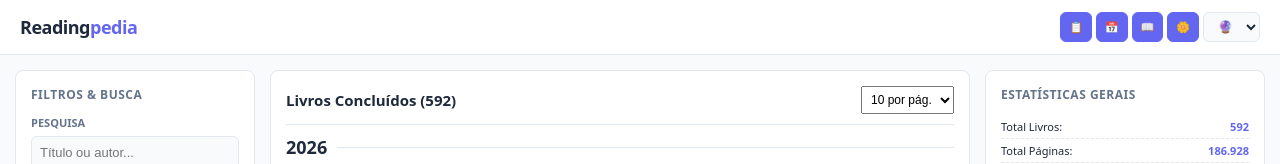
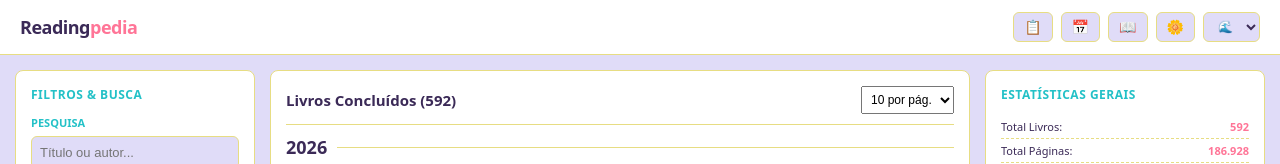
Before and after one commit to riversonng/covered, a plain HTML site: page metrics.html in a window 1280 px wide. Shown: the top 164 px of the page. Drawn offline with Linux system fonts and the light colour scheme.

Commit message:
Update metrics.html

```diff
--- a/metrics.html
+++ b/metrics.html
@@ -7,43 +7,58 @@
 <style>
 /* --- CONFIGURAÇÃO DE PALETAS (TEMAS) --- */
 :root {
-  --bg: #f8fafc;
+  --bg: #e0dcf8;         /* Lavanda pastel de fundo */
   --card: #ffffff;
-  --text: #1e293b;
-  --text-muted: #64748b;
-  --border: #e2e8f0;
-  --skoob-blue: #6366f1;
+  --text: #3b2a57;       /* Roxo ametista escuro para leitura */
+  --text-muted: #23c1c7; /* Tons pastéis secundários */
+  --border: #e7dd83;
+  --skoob-blue: #ff7597; /* Rosa chiclete pastel para botões */
+  --btn-text: #ffffff;
   --radius: 8px;
 }
 
-/* 🌈 pastel-rainbow */
-[data-theme="pastel-rainbow"] {
-  --bg: #fffaf5;
-  --card: #ffffff;
-  --text: #4c2964;
-  --text-muted: #2e98a7;
-  --border: #fde68a;
-  --skoob-blue: #fb7185;
+/* 📜 Tema Claro 2: Light Dark Academia */
+[data-theme="light-dark-academia"] {
+  --bg: #f4eae1;         /* Papel antigo / Bege pergaminho claro */
+  --card: #fcf8f2;       /* Marfim suave */
+  --text: #2b1f1d;       /* Marrom sépia escuro (tinta nanquim) */
+  --text-muted: #7c6a5e; /* Camurça fosco */
+  --border: #dfcfbe;     /* Bordas de papel envelhecido */
+  --skoob-blue: #5c4033; /* Marrom café/couro para botões */
+  --btn-text: #fdfaf7;
 }
 
-/* 🌸 rosa */
-[data-theme="rosa"] {
-  --bg: #fff1f2;
-  --card: #ffffff;
-  --text: #4c1d2b;
-  --text-muted: #be5873;
-  --border: #fecdd3;
-  --skoob-blue: #f472b6;
+/* 📚 Tema Escuro 1: Dark Academia */
+[data-theme="dark-academia"] {
+  --bg: #1a1412;         /* Marrom quase preto / Madeira escura */
+  --card: #281e1b;       /* Marrom couro profundo */
+  --text: #f4ede4;       /* Papel antigo / Marfim claro */
+  --text-muted: #a89481; /* Sépia / Camurça */
+  --border: #3d302b;     /* Bordas sutis de madeira */
+  --skoob-blue: #8c6239; /* Ouro velho / Bronze para botões */
+  --btn-text: #f4ede4;
 }
 
-/* 🌿 verde */
-[data-theme="verde"] {
-  --bg: #f4fbf6;
-  --card: #ffffff;
-  --text: #163a2b;
-  --text-muted: #18bda1;
-  --border: #ccebd7;
-  --skoob-blue: #21b18d;
+/* 🍷 Tema Escuro 2: Veludo (Velvet Night) */
+[data-theme="veludo"] {
+  --bg: #0f050c;         /* Vinho/Roxo extremamente escuro */
+  --card: #1f0d1a;       /* Veludo ameixa profundo */
+  --text: #fbebf5;       /* Seda clara com toque rosado */
+  --text-muted: #b38da9; /* Malva fosco */
+  --border: #381630;     /* Bordas de vinho fundido */
+  --skoob-blue: #d12b6f; /* Vermelho carmim/veludo vibrante para botões */
+  --btn-text: #ffffff;
+}
+
+/* 🌈 Tema Pastel Colorido (Pastel Rainbow) */
+[data-theme="pastel-rainbow"] {
+--bg: #0b0f19;         /* Azul espacial extremamente escuro */
+  --card: #161c2e;       /* Cartões em azul meia-noite profundo */
+  --text: #00ffcc;       /* Texto principal em verde neon/ciano elétrico */
+  --text-muted: #6f80a5; /* Azul acinzenzado para informações secundárias */
+  --border: #222f4d;     /* Bordas tecnológicas discretas */
+  --skoob-blue: #ff007f; /* Rosa choque/Neon para botões de ação e destaque */
+  --btn-text: #ffffff;
 }
 
 body {
@@ -57,6 +72,39 @@ header { background: var(--card); border-bottom: 1px solid var(--border); paddin
 header h1 { margin: 0; font-size: 18px; font-weight: 700; letter-spacing: -0.5px; }
 header h1 span { color: var(--skoob-blue); }
 .palette-selector { background: var(--bg); border: 1px solid var(--border); color: var(--text); padding: 6px 10px; border-radius: 6px; font-size: 12px; font-weight: 500; cursor: pointer; }
+
+/* --- BOTÕES DO HEADER (Adicione este bloco) --- */
+.header-buttons {
+  display: flex;
+  align-items: center;
+  gap: 8px; /* Espaçamento entre os botões */
+}
+
+.header-buttons button {
+  background: var(--bg);
+  border: 1px solid var(--border);
+  color: var(--text);
+  padding: 6px 10px;
+  border-radius: 6px;
+  font-size: 14px; /* Ajuste o tamanho do emoji se precisar */
+  cursor: pointer;
+  transition: all 0.2s ease;
+  display: flex;
+  align-items: center;
+  justify-content: center;
+}
+
+/* Efeito de passar o mouse nos botões */
+.header-buttons button:hover {
+  border-color: var(--skoob-blue);
+  background: var(--card);
+  transform: translateY(-1px); /* Um leve efeito de flutuar */
+}
+
+/* Efeito de clique */
+.header-buttons button:active {
+  transform: translateY(0);
+}
 
 /* --- GRID TRIPLICE (FILTROS | CONTEÚDO | GRÁFICOS) --- */
 .main-wrapper { max-width: 1440px; margin: 15px auto; display: grid; grid-template-columns: 240px 1fr 280px; gap: 15px; padding: 0 15px; }
@@ -85,6 +133,26 @@ header h1 span { color: var(--skoob-blue); }
 }
 .btn-filter:hover { border-color: var(--skoob-blue); }
 .btn-filter.active { background: var(--skoob-blue); color: #fff; border-color: var(--skoob-blue); }
+/* --- ESTILIZAÇÃO DOS BOTÕES --- */
+.btn-primary {
+  background-color: var(--skoob-blue);
+  color: var(--btn-text);
+  border: none;
+  border-radius: var(--radius);
+  padding: 10px 20px;
+  font-weight: 600;
+  cursor: pointer;
+  transition: filter 0.2s ease, transform 0.1s ease;
+}
+
+.btn-primary:hover {
+  /* Escurece ou clareia levemente o botão no hover de forma automática */
+  filter: brightness(0.9);
+}
+
+.btn-primary:active {
+  transform: scale(0.98);
+}
 
 .clear-btn { width: 100%; padding: 8px; background: transparent; border: 1px dashed var(--border); color: var(--text-muted); font-weight: 600; border-radius: 6px; cursor: pointer; font-size: 12px; margin-top: 10px; }
 .clear-btn:hover { border-color: var(--skoob-blue); color: var(--skoob-blue); }
@@ -146,17 +214,18 @@ header h1 span { color: var(--skoob-blue); }
 <header>
   <div class="nav-container">
     <h1>Reading<span>pedia</span></h1>
-    <div class="btn-group">
-    <button class="btn-filter active id="index">📋</button>
-    <button class="btn-filter active id="tables">📅</button>
-    <button class="btn-filter active id="flashs">📖</button>
-    <button class="btn-filter active id="metrics">🌼</button>
-    <select id="themeSelector" class="palette-selector">
-      <option value="default">🔮</option>
-      <option value="pastel-rainbow">🌈</option>
-      <option value="rosa">🌸</option>
-      <option value="verde">🌿</option>
-    </select>
+  <div class="header-buttons">
+    <button id="index">📋</button>
+    <button id="tables">📅</button>
+    <button id="flashs">📖</button>
+    <button id="metrics">🌼</button>
+<select id="themeSelector" class="palette-selector">
+  <option value="default">🌊</option>
+  <option value="light-dark-academia">📚</option>
+  <option value="dark-academia">📜</option>
+  <option value="veludo">🍷</option>
+  <option value="pastel-rainbow">🌈</option>
+</select>
   </div>
 </header>
 
@@ -548,9 +617,10 @@ document.getElementById("clear").addEventListener("click", () => {
   applyFilters();
 });
 
-["index","flashs","tables","form", "metrics"].forEach(id=>{
+["index","flashs","tables","form","reading", "authors"].forEach(id=>{
   document.getElementById(id)?.addEventListener("click",()=> location.href = id+".html");
 });
+
 
 document.getElementById("prevPage").addEventListener("click", () => { if(state.currentPage > 1) { state.currentPage--; render(); } });
 document.getElementById("nextPage").addEventListener("click", () => { if(state.currentPage < Math.ceil(state.filtered.length/state.itemsPerPage)) { state.currentPage++; render(); } });
```
